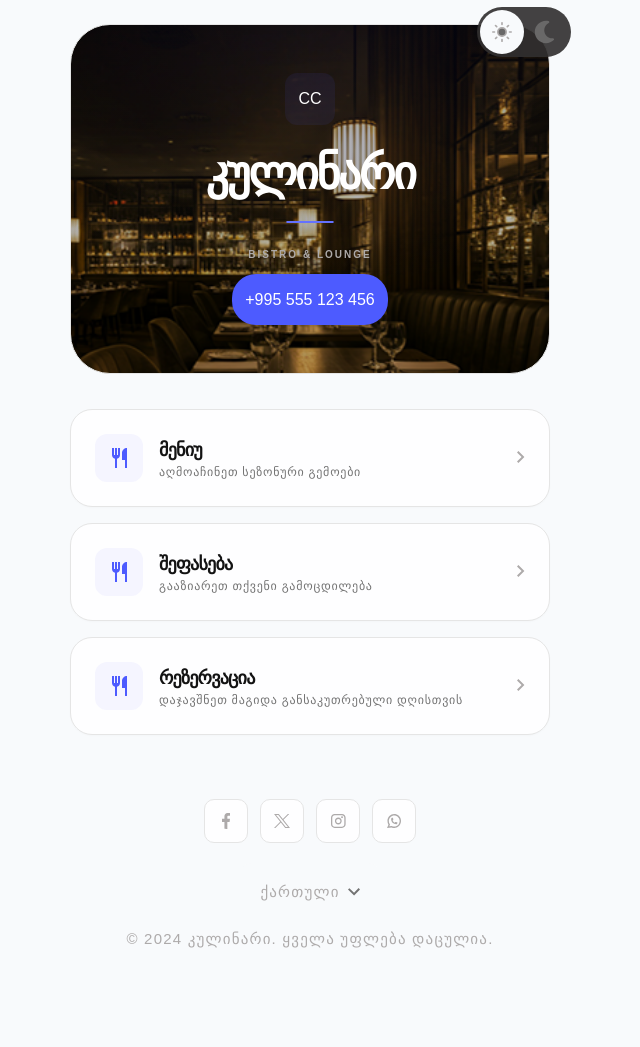
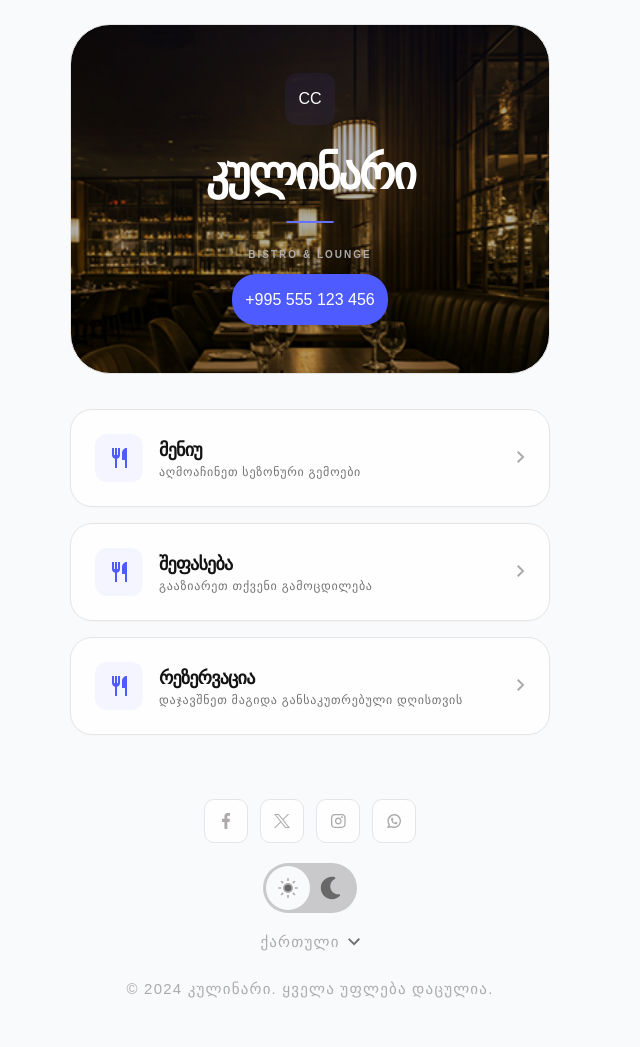
Before and after one commit to Nino5982/qr-menu, a plain HTML site: page index.html in a window 1280 px wide. Shown: the whole page, without its empty margins (330-970 px from the left). Before the commit the page ends 1018 px from the top, so only its background shows below. Drawn offline with Linux system fonts and the light colour scheme.

Commit message:
Refactor dark/light theme toggle; update button structure and styles for improved functionality

```diff
--- a/index.html
+++ b/index.html
@@ -17,39 +17,6 @@
   <body data-theme="light">
     <!-- Header / Hero Section -->
     <header class="header box">
-      <div class="dark-light-mode">
-        <button
-          id="theme-light"
-          class="active-theme"
-          aria-label="Toggle light theme">
-          <svg
-            class="theme-icon"
-            width="20"
-            height="20"
-            viewBox="0 0 24 24"
-            fill="none"
-            stroke="currentColor"
-            stroke-width="2"
-            stroke-linecap="round"
-            stroke-linejoin="round">
-            <circle cx="12" cy="12" r="5"></circle>
-            <line x1="12" y1="1" x2="12" y2="3"></line>
-            <line x1="12" y1="21" x2="12" y2="23"></line>
-            <line x1="4.22" y1="4.22" x2="5.64" y2="5.64"></line>
-            <line x1="18.36" y1="18.36" x2="19.78" y2="19.78"></line>
-            <line x1="1" y1="12" x2="3" y2="12"></line>
-            <line x1="21" y1="12" x2="23" y2="12"></line>
-            <line x1="4.22" y1="19.78" x2="5.64" y2="18.36"></line>
-            <line x1="18.36" y1="5.64" x2="19.78" y2="4.22"></line>
-          </svg>
-        </button>
-        <button id="theme-dark" aria-label="Toggle dark theme">
-          <svg xmlns="http://www.w3.org/2000/svg" viewBox="0 0 640 640">
-            <path
-              d="M320 64C178.6 64 64 178.6 64 320C64 461.4 178.6 576 320 576C388.8 576 451.3 548.8 497.3 504.6C504.6 497.6 506.7 486.7 502.6 477.5C498.5 468.3 488.9 462.6 478.8 463.4C473.9 463.8 469 464 464 464C362.4 464 280 381.6 280 280C280 207.9 321.5 145.4 382.1 115.2C391.2 110.7 396.4 100.9 395.2 90.8C394 80.7 386.6 72.5 376.7 70.3C358.4 66.2 339.4 64 320 64z" />
-          </svg>
-        </button>
-      </div>
       <div class="header-ovarlay"></div>
       <div class="brand">
         <div class="logo">CC</div>
@@ -204,6 +171,42 @@
           /></a>
         </li>
       </ul>
+      <div class="dark-light-mode" id="theme">
+        <button
+          id="theme-light"
+          class="active-theme theme-btn"
+          aria-label="Toggle light theme">
+          <svg
+            class="theme-icon"
+            width="20"
+            height="20"
+            viewBox="0 0 24 24"
+            fill="none"
+            stroke="currentColor"
+            stroke-width="2"
+            stroke-linecap="round"
+            stroke-linejoin="round">
+            <circle cx="12" cy="12" r="5"></circle>
+            <line x1="12" y1="1" x2="12" y2="3"></line>
+            <line x1="12" y1="21" x2="12" y2="23"></line>
+            <line x1="4.22" y1="4.22" x2="5.64" y2="5.64"></line>
+            <line x1="18.36" y1="18.36" x2="19.78" y2="19.78"></line>
+            <line x1="1" y1="12" x2="3" y2="12"></line>
+            <line x1="21" y1="12" x2="23" y2="12"></line>
+            <line x1="4.22" y1="19.78" x2="5.64" y2="18.36"></line>
+            <line x1="18.36" y1="5.64" x2="19.78" y2="4.22"></line>
+          </svg>
+        </button>
+        <button
+          id="theme-dark"
+          class="theme-btn"
+          aria-label="Toggle dark theme">
+          <svg xmlns="http://www.w3.org/2000/svg" viewBox="0 0 640 640">
+            <path
+              d="M320 64C178.6 64 64 178.6 64 320C64 461.4 178.6 576 320 576C388.8 576 451.3 548.8 497.3 504.6C504.6 497.6 506.7 486.7 502.6 477.5C498.5 468.3 488.9 462.6 478.8 463.4C473.9 463.8 469 464 464 464C362.4 464 280 381.6 280 280C280 207.9 321.5 145.4 382.1 115.2C391.2 110.7 396.4 100.9 395.2 90.8C394 80.7 386.6 72.5 376.7 70.3C358.4 66.2 339.4 64 320 64z" />
+          </svg>
+        </button>
+      </div>
       <div id="overlay" class=""></div>
 
       <div class="lang-switcher" id="langSwitcher">
@@ -236,11 +239,8 @@
         © 2024 კულინარი. ყველა უფლება დაცულია.
       </p>
     </footer>
-    <!-- <div class="controls">
-      <button id="theme-toggle" aria-label="Toggle dark and light theme">
-        🌙 / ☀️
-      </button>
-    </div> -->
+
     <script type="module" src="./script/lang-sweacher.js"></script>
+    <script type="module" src="./script/dark-light.js"></script>
   </body>
 </html>
--- /dev/null
+++ b/script/dark-light.js
@@ -0,0 +1,18 @@
+const theme = document.getElementById("theme");
+const themebtns = document.querySelectorAll(".theme-btn");
+// const themeDark = document.getElementById("theme-dark");
+
+themebtns.forEach((btn) => {
+  btn.addEventListener("click", (e) => {
+    console.log(btn);
+      console.log(e.target);
+
+// if (btn.contains(e.target){})
+
+  });
+});
+
+function toggleThemeBtn(element) {
+  element.classList.add("active-theme");
+  element.simbling.classList.remove("active-theme");
+}
--- a/styles/styles.css
+++ b/styles/styles.css
@@ -169,7 +169,7 @@ h3 {
 /* dark light  */
 
 .dark-light-mode {
-    background: var(--dark-light);
+    background: #3230303d;
     height: 50px;
     width: 94px;
     border-radius: 100px;
@@ -177,10 +177,7 @@ h3 {
     align-items: stretch;
     justify-content: space-between;
     padding: 3px;
-    position: absolute;
-    top: -18px;
-    right: -22px;
-    z-index: 999;
+
 }
 
 .dark-light-mode svg {
```
